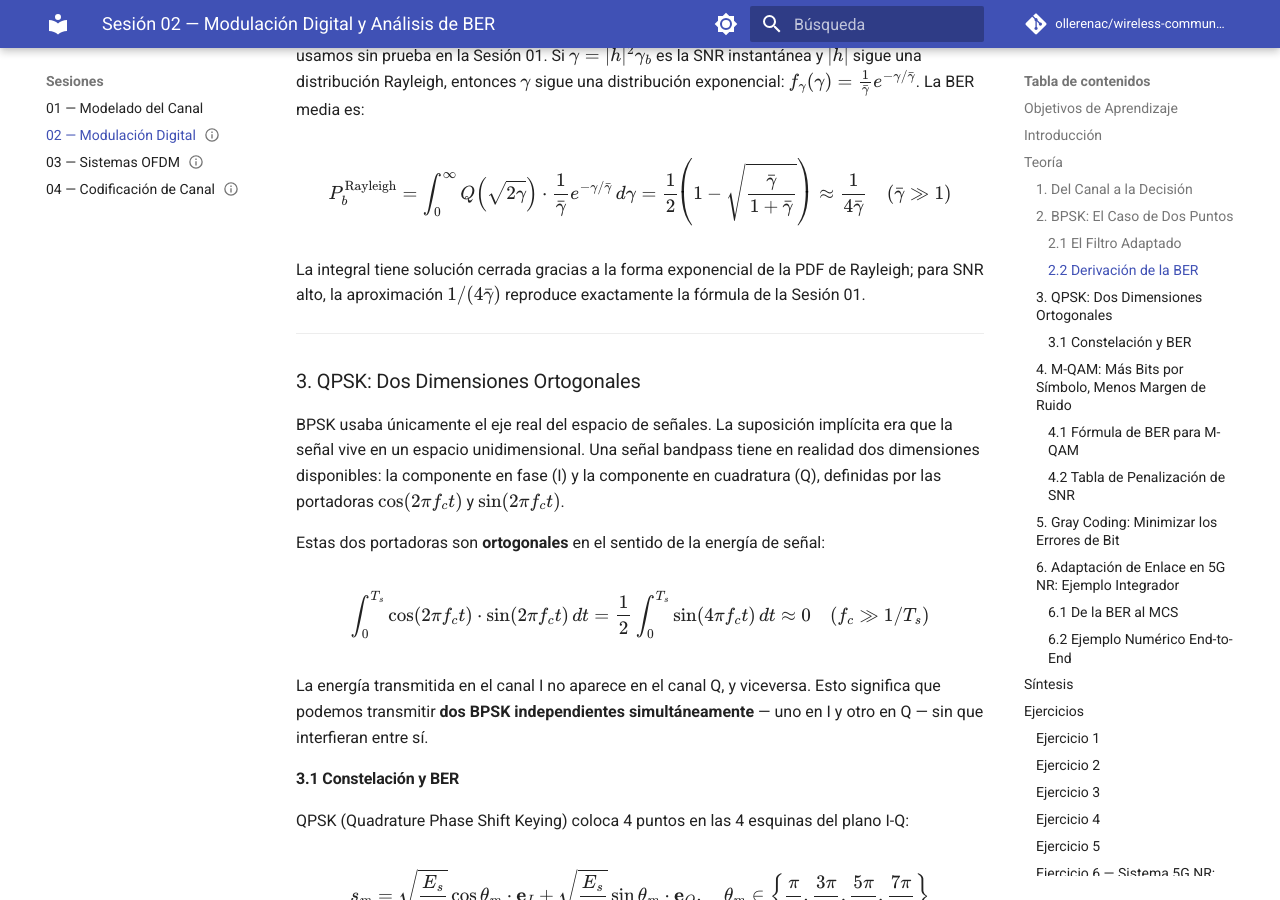
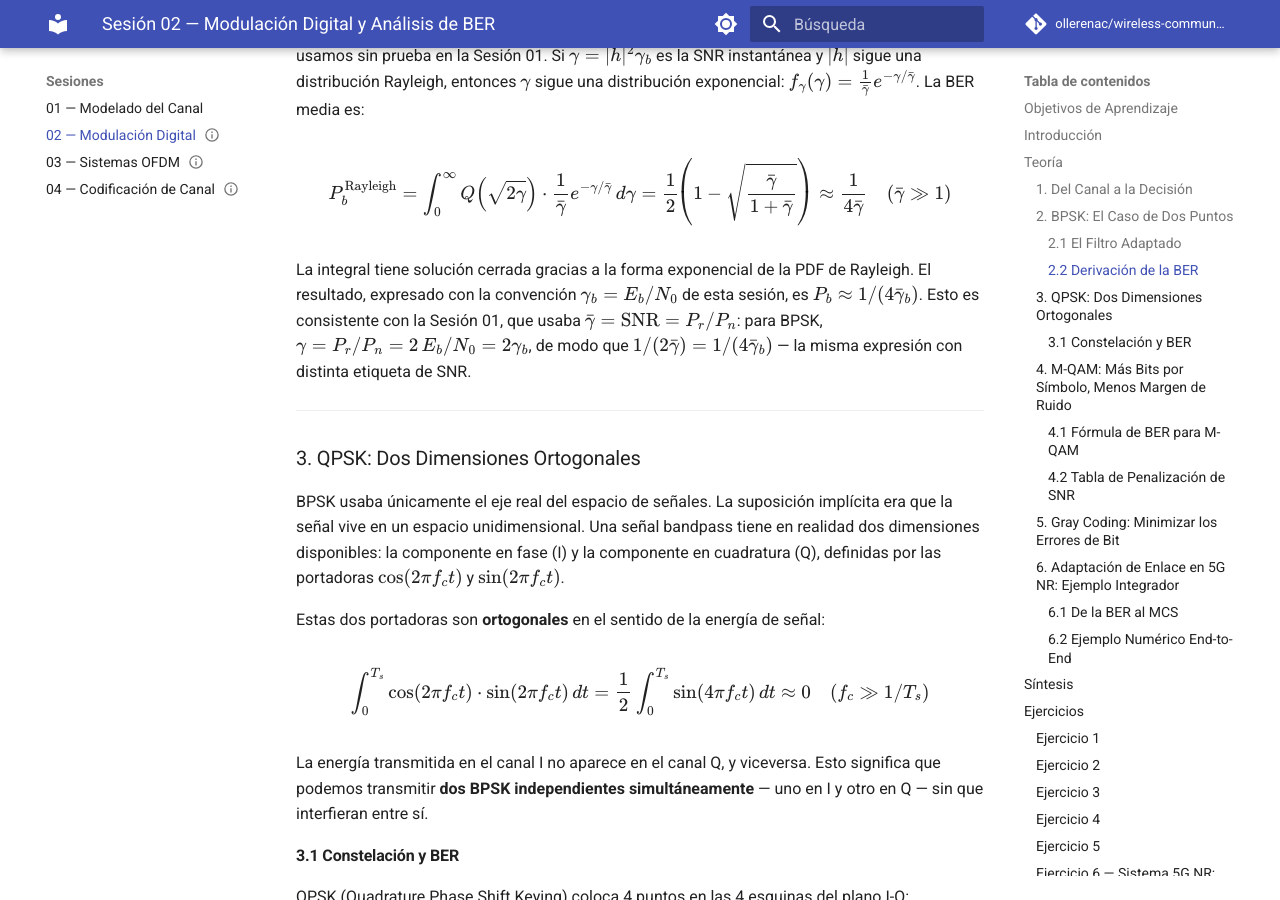
Before and after one commit to ollerenac/wireless-communication-systems, an MkDocs documentation site: the page built from docs/sessions/02-digital-modulation/index.md, in a window 1280 px wide and 900 px high, scrolled down 3738 px. Built offline with MkDocs 1.6.1 and Material for MkDocs 9.7.7, drawn with Linux system fonts in a browser that asks for light colours; comment, search, counter and statistics services are not loaded; some of the changed text lies outside the part shown.

Commit message:
session02: alinear convencion SNR con sesion01 (1/2gamma vs 1/4gamma_b)

```diff
--- a/docs/sessions/02-digital-modulation/index.md
+++ b/docs/sessions/02-digital-modulation/index.md
@@ -21,7 +21,7 @@
 
 ## Introducción
 
-En la Sesión 01 caracterizamos el canal inalámbrico: aprendimos que la señal recibida es $y = h \cdot s + n$, donde $h$ recoge los efectos de path loss, shadowing y fading, y $n$ es ruido gaussiano. Calculamos la BER de BPSK sobre canal Rayleigh y obtuvimos la fórmula $P_b \approx 1/(4\bar{\gamma})$ — pero la usamos sin demostrarla. Una pregunta quedó implícitamente abierta: ¿de dónde viene exactamente esa BER? ¿Qué tiene de especial la modulación BPSK para que se exprese de esa manera?
+En la Sesión 01 caracterizamos el canal inalámbrico: aprendimos que la señal recibida es $y = h \cdot s + n$, donde $h$ recoge los efectos de path loss, shadowing y fading, y $n$ es ruido gaussiano. Calculamos la BER de BPSK sobre canal Rayleigh con la convención $\bar{\gamma} = \text{SNR} = P_r/P_n$ y obtuvimos $P_b \approx 1/(2\bar{\gamma})$ — pero la usamos sin demostrarla. Una pregunta quedó implícitamente abierta: ¿de dónde viene exactamente esa BER? ¿Qué tiene de especial la modulación BPSK para que se exprese de esa manera?
 
 La respuesta exige entender cómo el receptor toma decisiones: dado un valor recibido $y$, ¿qué símbolo fue enviado? Esta pregunta de detección es el núcleo de la modulación digital. Cuando la respondemos para AWGN puro, obtenemos la BER en función del SNR instantáneo; cuando la promediamos sobre la distribución del canal (exponencial para Rayleigh), recuperamos la fórmula de la Sesión 01. La Sesión 02 cierra ese ciclo y lo extiende a familias de modulaciones de mayor orden.
 
@@ -89,7 +89,7 @@
 
 $$P_b^{\text{Rayleigh}} = \int_0^\infty Q\!\left(\sqrt{2\gamma}\right) \cdot \frac{1}{\bar{\gamma}}e^{-\gamma/\bar{\gamma}}\,d\gamma = \frac{1}{2}\!\left(1 - \sqrt{\frac{\bar{\gamma}}{1+\bar{\gamma}}}\right) \approx \frac{1}{4\bar{\gamma}} \quad (\bar{\gamma} \gg 1)$$
 
-La integral tiene solución cerrada gracias a la forma exponencial de la PDF de Rayleigh; para SNR alto, la aproximación $1/(4\bar{\gamma})$ reproduce exactamente la fórmula de la Sesión 01.
+La integral tiene solución cerrada gracias a la forma exponencial de la PDF de Rayleigh. El resultado, expresado con la convención $\gamma_b = E_b/N_0$ de esta sesión, es $P_b \approx 1/(4\bar{\gamma}_b)$. Esto es consistente con la Sesión 01, que usaba $\bar{\gamma} = \text{SNR} = P_r/P_n$: para BPSK, $\gamma = P_r/P_n = 2\,E_b/N_0 = 2\gamma_b$, de modo que $1/(2\bar{\gamma}) = 1/(4\bar{\gamma}_b)$ — la misma expresión con distinta etiqueta de SNR.
 
 ---
 
```
